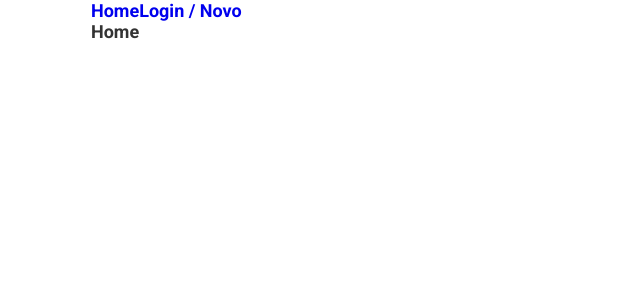
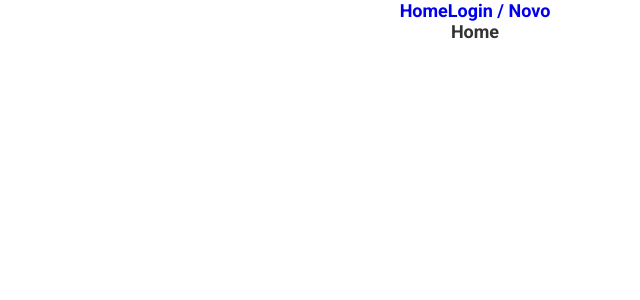
Before and after one commit to jp-cordeiro/instachorro, a React (Create React App) app: page / in a window 1280 px wide. Shown: the top 300 px of the page, without its empty margins (165-805 px from the left). Built offline with nearby package versions, Linux system fonts and the light colour scheme.

Commit message:
app positions and add colors

```diff
--- a/src/styles/app.scss
+++ b/src/styles/app.scss
@@ -12,7 +12,7 @@ body,
 input,
 button,
 textarea {
-  color: #333;
+  color: $text-defaul;
   font: 600 18px Roboto, sans-serif;
 }
 
@@ -46,7 +46,12 @@ input {
 }
 
 #app {
-  max-width: 50rem;
+  display: flex;
+  flex-direction: column;
+  align-items: center;
+  justify-content: center;
+  padding-top: 4rem;
+
   padding: 0 1rem;
   margin: 0 auto;
 }
--- a/src/styles/colors.scss
+++ b/src/styles/colors.scss
@@ -0,0 +1 @@
+$text-defaul: #333
```
